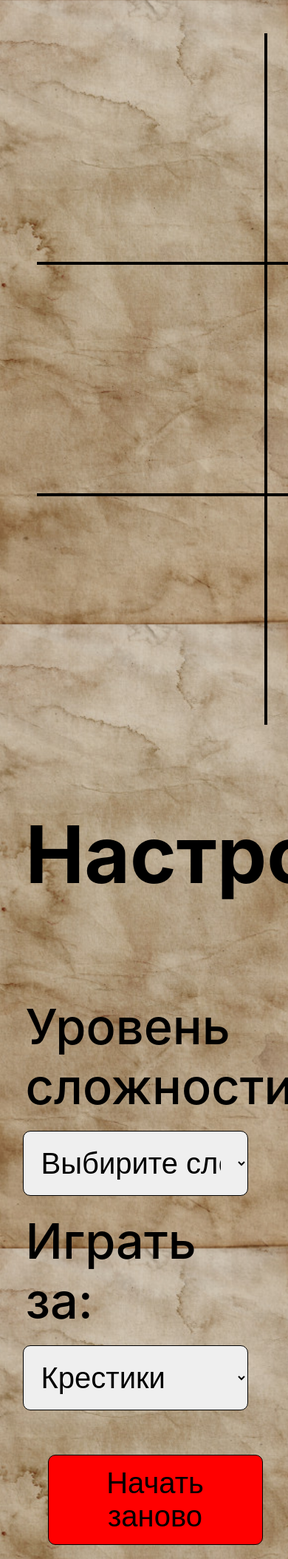
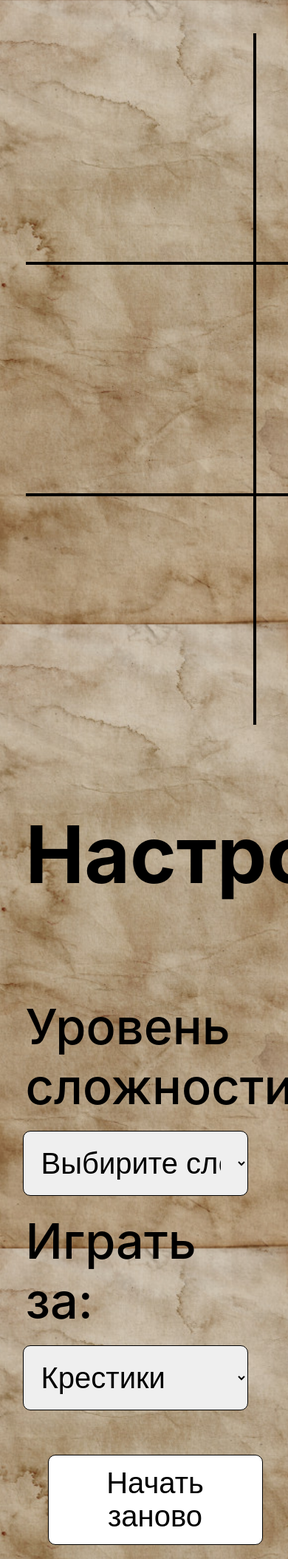
Before and after one commit to AglAnton/aglanton.github.io, a PHP site: page / in a window 390 px wide; the page is wider, and only the part inside the window is pictured. Shown: that part at 74% size. Run offline with PHP 8.4, Linux system fonts and the light colour scheme.

Commit message:
Update style.css

```diff
--- a/tic-tac-toe/css/style.css
+++ b/tic-tac-toe/css/style.css
@@ -124,7 +124,6 @@ select {
 	}
 
 	button {
-		background-color: red;
 		width: auto;
 		padding: 15px;
 		margin-left: 30px;
@@ -136,7 +135,7 @@ select {
 		margin-right: -4px;
 		width: 940px;
 		height: 940px;
-		margin-left: 15px;
+		margin-left: 0;
 	}
 
 	#field * {
```
